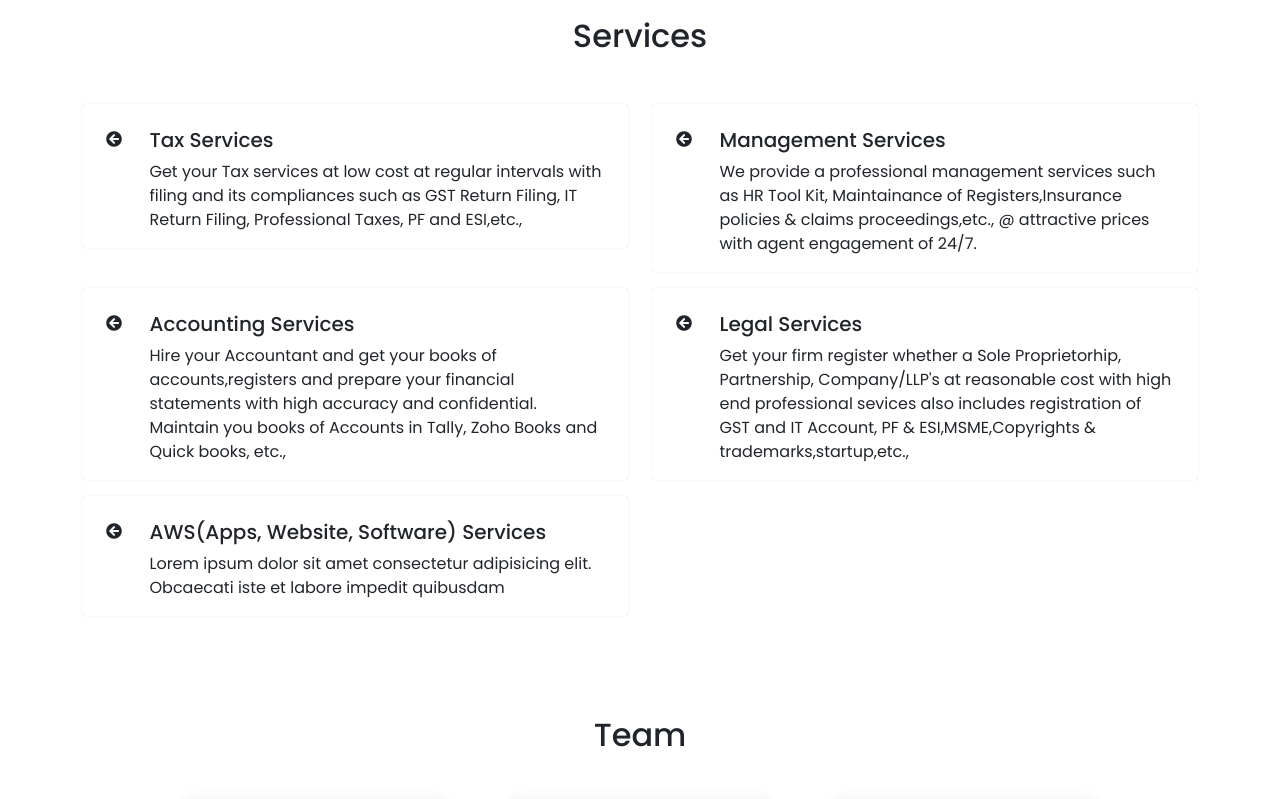
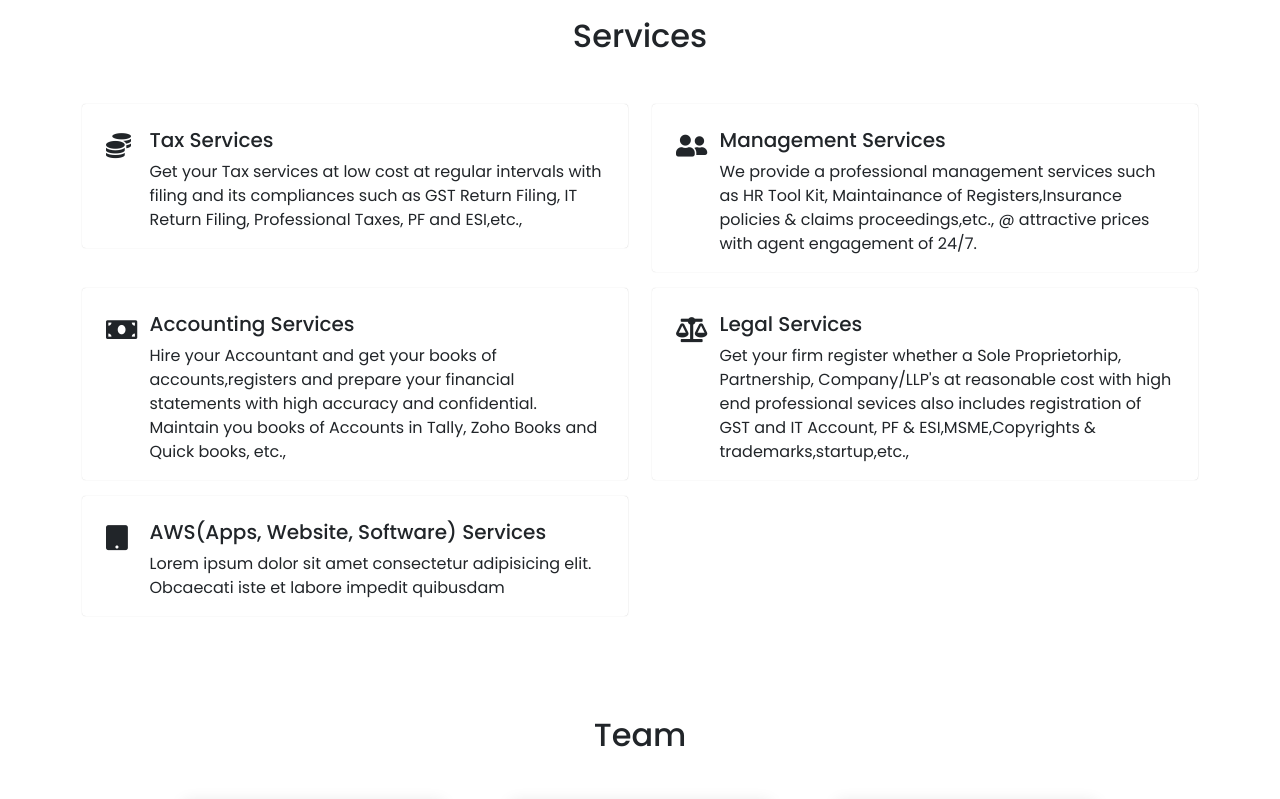
Before and after one commit to niranjanba/hydroe11, a plain HTML site: page index.html in a window 1280 px wide. Shown: the part 1540-2339 px from the top of the page. Drawn offline with nearby package versions, Linux system fonts and the light colour scheme.

Commit message:
addes services

```diff
--- a/index.html
+++ b/index.html
@@ -75,7 +75,7 @@
                     Thank you for showing interest.
                 </h4>
                 <h5>
-                    We have receive your message, we'll get back to you as soon
+                    We have received your message, we'll get back to you as soon
                     as posible.
                 </h5>
                 <h6>coffee is on us</h6>
@@ -273,7 +273,7 @@
                         <div class="container team-card card border-0">
                             <div class="row pt-4">
                                 <div class="service-icon col-1">
-                                    <i class="fas fa-arrow-circle-left"></i>
+                                    <i class="fas fa-coins"></i>
                                 </div>
                                 <div class="service-info col-11">
                                     <h5>Tax Services</h5>
@@ -292,7 +292,7 @@
                         <div class="container card team-card border-0">
                             <div class="row pt-4">
                                 <div class="service-icon col-1">
-                                    <i class="fas fa-arrow-circle-left"></i>
+                                    <i class="fas fa-user-friends"></i>
                                 </div>
                                 <div class="service-info col-11">
                                     <h5>Management Services</h5>
@@ -312,7 +312,7 @@
                         <div class="container card team-card border-0">
                             <div class="row pt-4">
                                 <div class="service-icon col-1">
-                                    <i class="fas fa-arrow-circle-left"></i>
+                                    <i class="fas fa-money-bill"></i>
                                 </div>
                                 <div class="service-info col-11">
                                     <h5>Accounting Services</h5>
@@ -332,7 +332,7 @@
                         <div class="container team-card card border-0">
                             <div class="row pt-4">
                                 <div class="service-icon col-1">
-                                    <i class="fas fa-arrow-circle-left"></i>
+                                    <i class="fas fa-balance-scale"></i>
                                 </div>
                                 <div class="service-info col-11">
                                     <h5>Legal Services</h5>
@@ -353,7 +353,7 @@
                         <div class="container team-card card border-0">
                             <div class="row pt-4">
                                 <div class="service-icon col-1">
-                                    <i class="fas fa-arrow-circle-left"></i>
+                                    <i class="fas fa-tablet"></i>
                                 </div>
                                 <div class="service-info col-11">
                                     <h5>
@@ -500,7 +500,7 @@
                             <div class="mapouter">
                                 <div class="gmap_canvas">
                                     <iframe
-                                        src="https://www.google.com/maps/embed?pb=!1m18!1m12!1m3!1d497698.660072568!2d77.35073295903771!3d12.954517012303143!2m3!1f0!2f0!3f0!3m2!1i1024!2i768!4f13.1!3m3!1m2!1s0x3bae1670c9b44e6d%3A0xf8dfc3e8517e4fe0!2sBengaluru%2C%20Karnataka!5e0!3m2!1sen!2sin!4v1618478570591!5m2!1sen!2sin"
+                                        src="https://www.google.com/maps/embed?pb=!1m18!1m12!1m3!1d3887.012600898512!2d77.49070341384429!3d13.034869417015967!2m3!1f0!2f0!3f0!3m2!1i1024!2i768!4f13.1!3m3!1m2!1s0x3bae3d778c80e4ab%3A0x10bcdeaf78f0e105!2sHydro%20E11%20Studios!5e0!3m2!1sen!2sin!4v1636468529837!5m2!1sen!2sin"
                                         frameborder="0"
                                         style="
                                             border: 0;
@@ -631,7 +631,7 @@
                                 ><br />
                                 <strong>Email:</strong>
                                 <a style="color: black" href="#"
-                                    >support@he11.com</a
+                                    >support@he11s.com</a
                                 ><br />
                                 <strong>CIN:</strong>
                                 <a style="color: black" href="#"
--- a/script.js
+++ b/script.js
@@ -9,7 +9,6 @@ let observerConfig = {
 function observerFn(entries, observer) {
     entries.forEach((entry) => {
         if (!entry.isIntersecting) {
-            console.log("heloo");
             switch (entry.target.id) {
                 case "intro":
                     document.querySelector(".home").classList.remove("hilight");
--- a/style.css
+++ b/style.css
@@ -74,6 +74,9 @@
 #services {
     padding: 75px 0px 25px 0;
     /* height: 100vh; */
+}
+.service-icon {
+    font-size: 25px;
 }
 .team-card {
     box-shadow: 0.1px 0.1px 1px rgba(66, 66, 66, 0.3);
--- a/validate.js
+++ b/validate.js
@@ -31,7 +31,7 @@ function checkInput(e) {
                 setErrorFor(phone, "Please Enter a Valid Mobile Number");
             } else {
                 setSuccessFor(phone);
-                if (serviceValue == "Open this select menu") {
+                if (serviceValue == "Select Service") {
                     setErrorFor(service, "Please Select a Service");
                 } else {
                     console.log(serviceValue);
```
